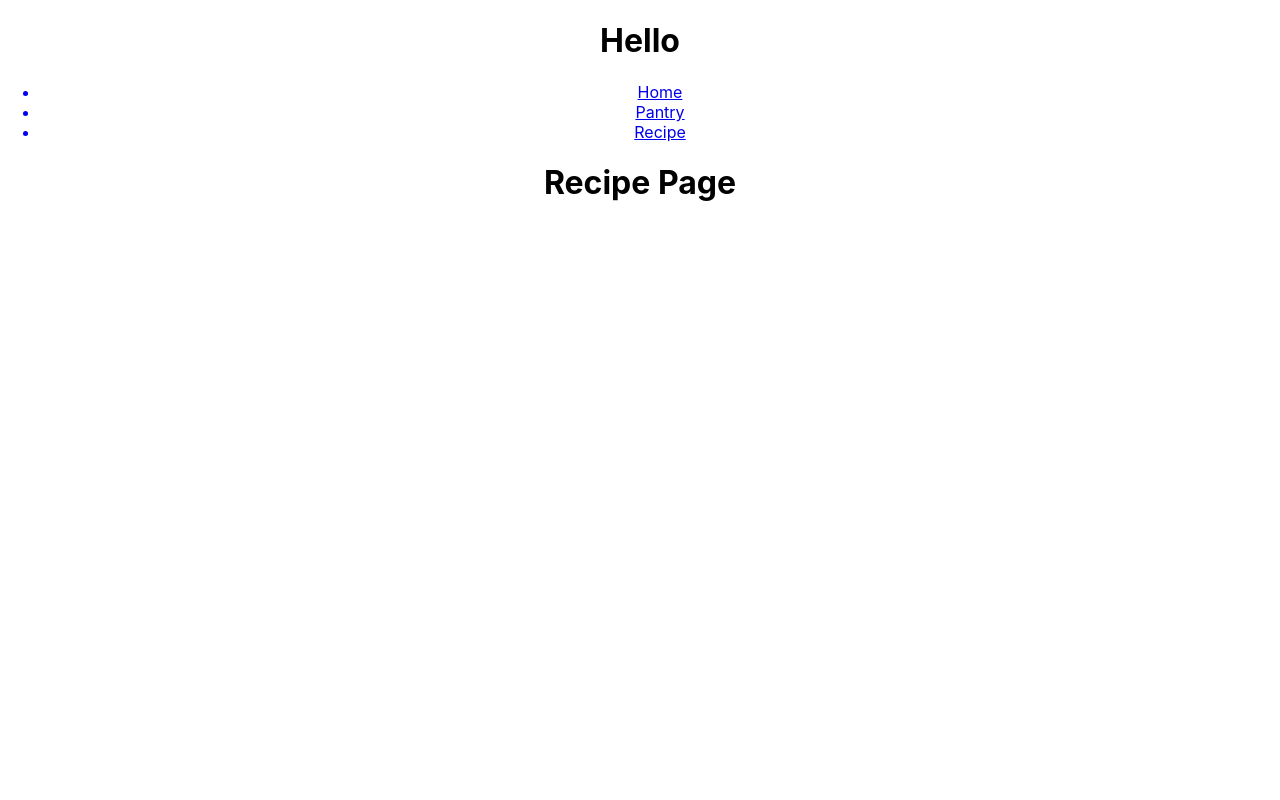
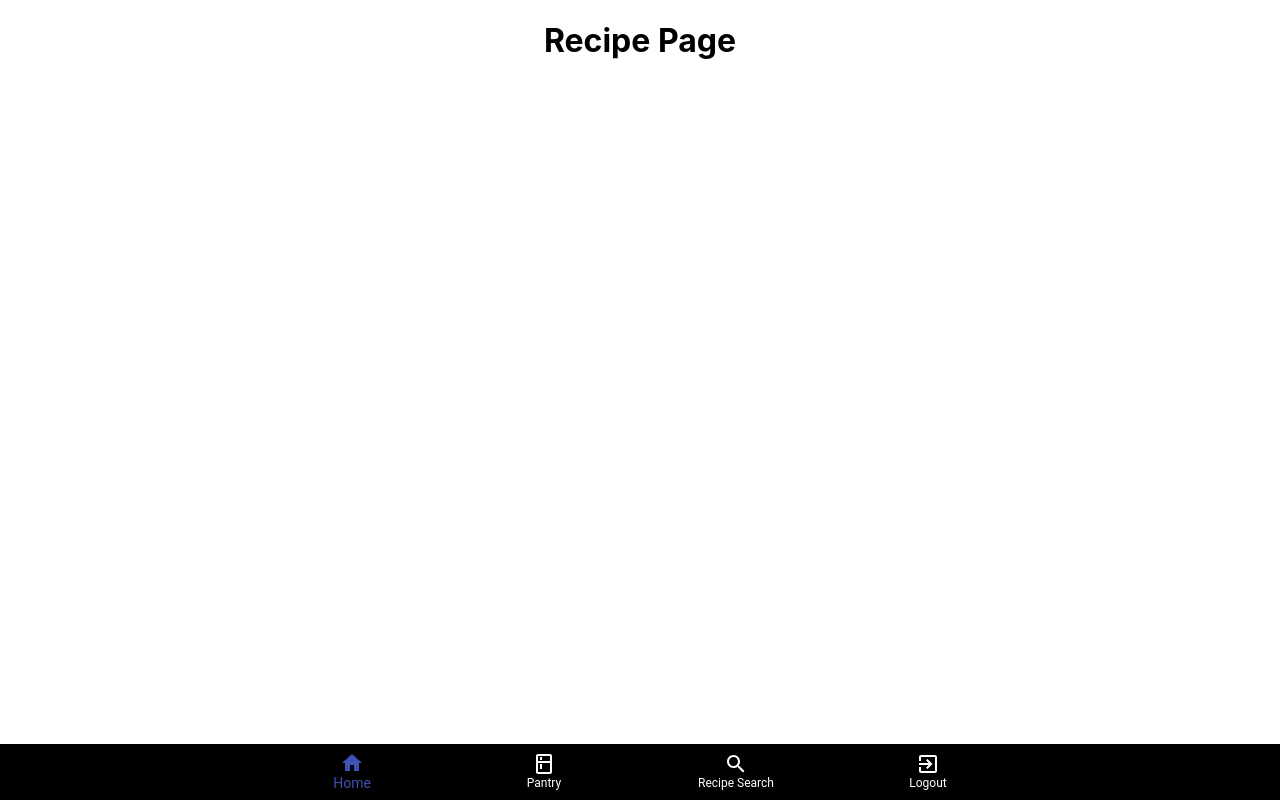
Before and after one commit to benleembruggen/Pantryy, a React (Create React App) app in the folder client/: page /recipe in a window 1280 px wide. Built offline with nearby package versions, Linux system fonts and the light colour scheme.

Commit message:
new and improved nav

```diff
--- a/client/package.json
+++ b/client/package.json
@@ -3,6 +3,8 @@
   "version": "0.1.0",
   "private": true,
   "dependencies": {
+    "@material-ui/core": "^4.11.3",
+    "@material-ui/icons": "^4.11.2",
     "@testing-library/jest-dom": "^5.11.9",
     "@testing-library/react": "^11.2.5",
     "@testing-library/user-event": "^12.8.1",
--- a/client/src/App.js
+++ b/client/src/App.js
@@ -4,13 +4,12 @@ import Home from './Components/Home';
 import Pantry from './Components/Pantry';
 import Recipe from './Components/Recipe';
 import Nav from './Components/Nav';
-import {BrowserRouter as Router, Switch, Route} from 'react-router-dom';
+import { BrowserRouter as Router, Switch, Route } from 'react-router-dom';
 
 function App() {
   return (
     <Router>
       <div className="App">
-        <h1>Hello</h1>
         <Nav />
         <Switch>
           <Route path="/" exact component={Home} />
--- a/client/src/Components/Nav.js
+++ b/client/src/Components/Nav.js
@@ -1,22 +1,45 @@
 import React from 'react';
+import { makeStyles } from '@material-ui/core/styles';
 import { Link } from 'react-router-dom';
+import BottomNavigation from '@material-ui/core/BottomNavigation';
+import BottomNavigationAction from '@material-ui/core/BottomNavigationAction';
+import KitchenIcon from '@material-ui/icons/Kitchen';
+import SearchIcon from '@material-ui/icons/Search';
+import HomeIcon from '@material-ui/icons/Home';
+import LogoutIcon from '@material-ui/icons/ExitToApp';
+
+const useStyles = makeStyles({
+    root: {
+        width: '100vw',
+        backgroundColor: 'black',
+        position: "fixed",
+        left: "0",
+        bottom: "0",
+        '& > *': {
+            color: 'white',
+        }
+    },
+});
 
 function Nav() {
-  return (
-    <nav>
-        <ul>
-            <Link to="/">
-                <li>Home</li>
-            </Link>
-            <Link to="/pantry">
-                <li>Pantry</li>
-            </Link>
-            <Link to="/recipe">
-                <li>Recipe</li>
-            </Link>
-        </ul>
-    </nav>
-  );
+    const classes = useStyles();
+    const [value, setValue] = React.useState(0);
+
+    return (
+        <BottomNavigation
+            value={value}
+            onChange={(event, newValue) => {
+                setValue(newValue);
+            }}
+            showLabels
+            className={classes.root}
+        >
+            <BottomNavigationAction component={Link} to="/" label="Home" icon={<HomeIcon />} />
+            <BottomNavigationAction component={Link} to="/pantry" label="Pantry" icon={<KitchenIcon />} />
+            <BottomNavigationAction component={Link} to="/recipe" label="Recipe Search" icon={<SearchIcon />} />
+            <BottomNavigationAction component={Link} to="/logout" label="Logout" icon={<LogoutIcon />} />
+        </BottomNavigation>
+    );
 }
 
 export default Nav;
```
Also changed, not shown: 1 other file (tests, documents, lock files or other folders).
